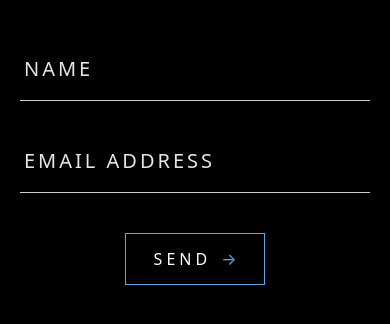
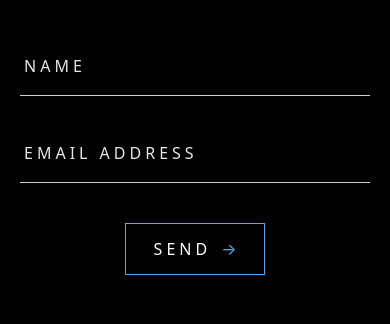
Before and after one commit to noctisrecs/Noctisrecs, a plain HTML site: page index.html in a window 390 px wide. Shown: the part 138-462 px from the top of the page. Drawn offline with Linux system fonts and the light colour scheme.

Commit message:
Enhance styles for mobile responsiveness
Added responsive styles for input elements and adjusted font size on the thanks page.

```diff
--- a/styles.css
+++ b/styles.css
@@ -103,7 +103,15 @@ button:hover {
     font-size: 22px;
 }
 
-  @media (max-width: 600px) {
+ @media (max-width: 600px) {
+    input {
+        font-size: 16px;
+    }
+
+    input::placeholder {
+        letter-spacing: 4px;
+    }
+
     button {
         font-size: 16px;
         letter-spacing: 4px;
@@ -116,6 +124,6 @@ button:hover {
     }
 
     .thanks-page h1 {
-        font-size: 20px;
+        font-size: 18px;
     }
 }
```
